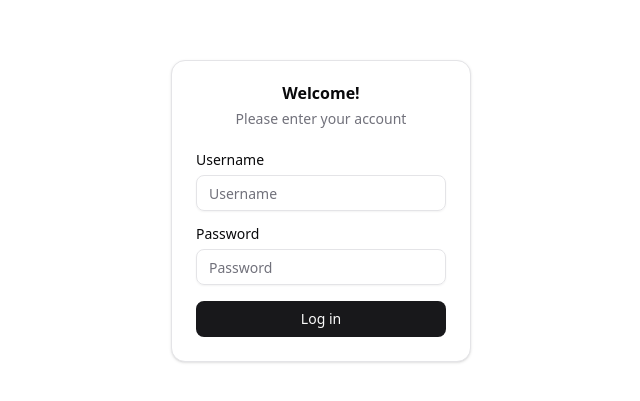
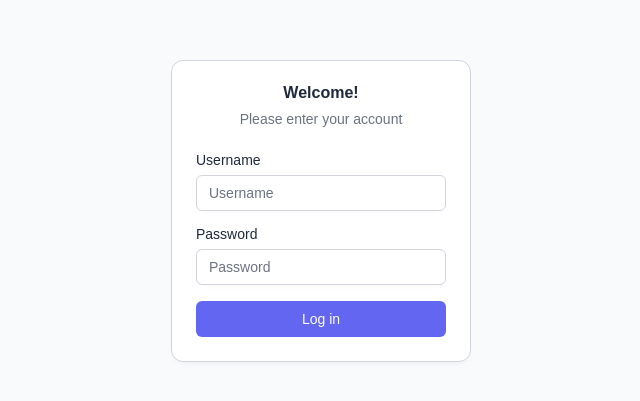
Before and after one commit to angeloyana-pub/hpe-system, a React (Vite) app in the folder client/: page /login in a window 1280 px wide. Shown: the part 189-590 px from the top of the page, without its empty margins (319-959 px from the left). Built offline with nearby package versions, Linux system fonts and the light colour scheme; no server answers.

Commit message:
feat: add custom theme and improve ui

```diff
--- a/client/src/components/data-table/data-table.jsx
+++ b/client/src/components/data-table/data-table.jsx
@@ -26,6 +26,7 @@ export function DataTable({ table, actionBar, children, className, ...props }) {
                     key={header.id}
                     colSpan={header.colSpan}
                     style={{
+                      '--background': 'var(--muted)',
                       ...getCommonPinningStyles({ column: header.column }),
                     }}
                   >
--- a/client/src/index.css
+++ b/client/src/index.css
@@ -39,75 +39,140 @@
   --color-sidebar-accent-foreground: var(--sidebar-accent-foreground);
   --color-sidebar-border: var(--sidebar-border);
   --color-sidebar-ring: var(--sidebar-ring);
+  --font-sans: IBM Plex Sans, sans-serif;
+  --font-mono: IBM Plex Mono, monospace;
+  --radius: 0.5rem;
+  --tracking-tighter: calc(var(--tracking-normal) - 0.05em);
+  --tracking-tight: calc(var(--tracking-normal) - 0.025em);
+  --tracking-wide: calc(var(--tracking-normal) + 0.025em);
+  --tracking-wider: calc(var(--tracking-normal) + 0.05em);
+  --tracking-widest: calc(var(--tracking-normal) + 0.1em);
+  --tracking-normal: var(--tracking-normal);
+  --shadow-2xl: var(--shadow-2xl);
+  --shadow-xl: var(--shadow-xl);
+  --shadow-lg: var(--shadow-lg);
+  --shadow-md: var(--shadow-md);
+  --shadow: var(--shadow);
+  --shadow-sm: var(--shadow-sm);
+  --shadow-xs: var(--shadow-xs);
+  --shadow-2xs: var(--shadow-2xs);
+  --spacing: var(--spacing);
+  --letter-spacing: var(--letter-spacing);
+  --shadow-offset-y: var(--shadow-offset-y);
+  --shadow-offset-x: var(--shadow-offset-x);
+  --shadow-spread: var(--shadow-spread);
+  --shadow-blur: var(--shadow-blur);
+  --shadow-opacity: var(--shadow-opacity);
+  --color-shadow-color: var(--shadow-color);
+  --color-destructive-foreground: var(--destructive-foreground);
 }
 
 :root {
-  --radius: 0.625rem;
-  --background: oklch(1 0 0);
-  --foreground: oklch(0.141 0.005 285.823);
+  --radius: 0.5rem;
+  --background: oklch(0.9842 0.0034 247.8575);
+  --foreground: oklch(0.2795 0.0368 260.031);
   --card: oklch(1 0 0);
-  --card-foreground: oklch(0.141 0.005 285.823);
+  --card-foreground: oklch(0.2795 0.0368 260.031);
   --popover: oklch(1 0 0);
-  --popover-foreground: oklch(0.141 0.005 285.823);
-  --primary: oklch(0.21 0.006 285.885);
-  --primary-foreground: oklch(0.985 0 0);
-  --secondary: oklch(0.967 0.001 286.375);
-  --secondary-foreground: oklch(0.21 0.006 285.885);
-  --muted: oklch(0.967 0.001 286.375);
-  --muted-foreground: oklch(0.552 0.016 285.938);
-  --accent: oklch(0.967 0.001 286.375);
-  --accent-foreground: oklch(0.21 0.006 285.885);
-  --destructive: oklch(0.577 0.245 27.325);
-  --border: oklch(0.92 0.004 286.32);
-  --input: oklch(0.92 0.004 286.32);
-  --ring: oklch(0.705 0.015 286.067);
-  --chart-1: oklch(0.7137 0.1434 254.62);
-  --chart-2: oklch(0.6 0.118 184.704);
-  --chart-3: oklch(0.398 0.07 227.392);
-  --chart-4: oklch(0.828 0.189 84.429);
-  --chart-5: oklch(0.769 0.188 70.08);
-  --sidebar: oklch(0.985 0 0);
-  --sidebar-foreground: oklch(0.141 0.005 285.823);
-  --sidebar-primary: oklch(0.21 0.006 285.885);
-  --sidebar-primary-foreground: oklch(0.985 0 0);
-  --sidebar-accent: oklch(0.967 0.001 286.375);
-  --sidebar-accent-foreground: oklch(0.21 0.006 285.885);
-  --sidebar-border: oklch(0.92 0.004 286.32);
-  --sidebar-ring: oklch(0.705 0.015 286.067);
+  --popover-foreground: oklch(0.2795 0.0368 260.031);
+  --primary: oklch(0.5854 0.2041 277.1173);
+  --primary-foreground: oklch(1 0 0);
+  --secondary: oklch(0.9276 0.0058 264.5313);
+  --secondary-foreground: oklch(0.3729 0.0306 259.7328);
+  --muted: oklch(0.967 0.0029 264.5419);
+  --muted-foreground: oklch(0.551 0.0234 264.3637);
+  --accent: oklch(0.9299 0.0334 272.7879);
+  --accent-foreground: oklch(0.3729 0.0306 259.7328);
+  --destructive: oklch(0.6368 0.2078 25.3313);
+  --border: oklch(0.8717 0.0093 258.3382);
+  --input: oklch(0.8717 0.0093 258.3382);
+  --ring: oklch(0.5854 0.2041 277.1173);
+  --chart-1: oklch(0.5854 0.2041 277.1173);
+  --chart-2: oklch(0.5106 0.2301 276.9656);
+  --chart-3: oklch(0.4568 0.2146 277.0229);
+  --chart-4: oklch(0.3984 0.1773 277.3662);
+  --chart-5: oklch(0.3588 0.1354 278.6973);
+  --sidebar: oklch(0.967 0.0029 264.5419);
+  --sidebar-foreground: oklch(0.2795 0.0368 260.031);
+  --sidebar-primary: oklch(0.5854 0.2041 277.1173);
+  --sidebar-primary-foreground: oklch(1 0 0);
+  --sidebar-accent: oklch(0.9299 0.0334 272.7879);
+  --sidebar-accent-foreground: oklch(0.3729 0.0306 259.7328);
+  --sidebar-border: oklch(0.8717 0.0093 258.3382);
+  --sidebar-ring: oklch(0.5854 0.2041 277.1173);
+  --destructive-foreground: oklch(1 0 0);
+  --shadow-color: hsl(0 0% 0%);
+  --shadow-opacity: 0.1;
+  --shadow-blur: 8px;
+  --shadow-spread: -5.5px;
+  --shadow-offset-x: 0px;
+  --shadow-offset-y: 4px;
+  --letter-spacing: 0em;
+  --spacing: 0.25rem;
+  --shadow-2xs: 0px 4px 8px -5.5px hsl(0 0% 0% / 0.05);
+  --shadow-xs: 0px 4px 8px -5.5px hsl(0 0% 0% / 0.05);
+  --shadow-sm: 0px 4px 8px -5.5px hsl(0 0% 0% / 0.1), 0px 1px 2px -6.5px hsl(0 0% 0% / 0.1);
+  --shadow: 0px 4px 8px -5.5px hsl(0 0% 0% / 0.1), 0px 1px 2px -6.5px hsl(0 0% 0% / 0.1);
+  --shadow-md: 0px 4px 8px -5.5px hsl(0 0% 0% / 0.1), 0px 2px 4px -6.5px hsl(0 0% 0% / 0.1);
+  --shadow-lg: 0px 4px 8px -5.5px hsl(0 0% 0% / 0.1), 0px 4px 6px -6.5px hsl(0 0% 0% / 0.1);
+  --shadow-xl: 0px 4px 8px -5.5px hsl(0 0% 0% / 0.1), 0px 8px 10px -6.5px hsl(0 0% 0% / 0.1);
+  --shadow-2xl: 0px 4px 8px -5.5px hsl(0 0% 0% / 0.25);
+  --tracking-normal: 0em;
 }
 
 .dark {
-  --background: oklch(0.141 0.005 285.823);
-  --foreground: oklch(0.985 0 0);
-  --card: oklch(0.21 0.006 285.885);
-  --card-foreground: oklch(0.985 0 0);
-  --popover: oklch(0.21 0.006 285.885);
-  --popover-foreground: oklch(0.985 0 0);
-  --primary: oklch(0.92 0.004 286.32);
-  --primary-foreground: oklch(0.21 0.006 285.885);
-  --secondary: oklch(0.274 0.006 286.033);
-  --secondary-foreground: oklch(0.985 0 0);
-  --muted: oklch(0.274 0.006 286.033);
-  --muted-foreground: oklch(0.705 0.015 286.067);
-  --accent: oklch(0.274 0.006 286.033);
-  --accent-foreground: oklch(0.985 0 0);
-  --destructive: oklch(0.704 0.191 22.216);
-  --border: oklch(1 0 0 / 10%);
-  --input: oklch(1 0 0 / 15%);
-  --ring: oklch(0.552 0.016 285.938);
-  --chart-1: oklch(0.488 0.243 264.376);
-  --chart-2: oklch(0.696 0.17 162.48);
-  --chart-3: oklch(0.769 0.188 70.08);
-  --chart-4: oklch(0.627 0.265 303.9);
-  --chart-5: oklch(0.645 0.246 16.439);
-  --sidebar: oklch(0.21 0.006 285.885);
-  --sidebar-foreground: oklch(0.985 0 0);
-  --sidebar-primary: oklch(0.488 0.243 264.376);
-  --sidebar-primary-foreground: oklch(0.985 0 0);
-  --sidebar-accent: oklch(0.274 0.006 286.033);
-  --sidebar-accent-foreground: oklch(0.985 0 0);
-  --sidebar-border: oklch(1 0 0 / 10%);
-  --sidebar-ring: oklch(0.552 0.016 285.938);
+  --background: oklch(0.2077 0.0398 265.7549);
+  --foreground: oklch(0.9288 0.0126 255.5078);
+  --card: oklch(0.2795 0.0368 260.031);
+  --card-foreground: oklch(0.9288 0.0126 255.5078);
+  --popover: oklch(0.2795 0.0368 260.031);
+  --popover-foreground: oklch(0.9288 0.0126 255.5078);
+  --primary: oklch(0.6801 0.1583 276.9349);
+  --primary-foreground: oklch(0.2077 0.0398 265.7549);
+  --secondary: oklch(0.3351 0.0331 260.912);
+  --secondary-foreground: oklch(0.8717 0.0093 258.3382);
+  --muted: oklch(0.2427 0.0381 259.9437);
+  --muted-foreground: oklch(0.7137 0.0192 261.3246);
+  --accent: oklch(0.3729 0.0306 259.7328);
+  --accent-foreground: oklch(0.8717 0.0093 258.3382);
+  --destructive: oklch(0.6368 0.2078 25.3313);
+  --border: oklch(0.4461 0.0263 256.8018);
+  --input: oklch(0.4461 0.0263 256.8018);
+  --ring: oklch(0.6801 0.1583 276.9349);
+  --chart-1: oklch(0.6801 0.1583 276.9349);
+  --chart-2: oklch(0.5854 0.2041 277.1173);
+  --chart-3: oklch(0.5106 0.2301 276.9656);
+  --chart-4: oklch(0.4568 0.2146 277.0229);
+  --chart-5: oklch(0.3984 0.1773 277.3662);
+  --sidebar: oklch(0.2795 0.0368 260.031);
+  --sidebar-foreground: oklch(0.9288 0.0126 255.5078);
+  --sidebar-primary: oklch(0.6801 0.1583 276.9349);
+  --sidebar-primary-foreground: oklch(0.2077 0.0398 265.7549);
+  --sidebar-accent: oklch(0.3729 0.0306 259.7328);
+  --sidebar-accent-foreground: oklch(0.8717 0.0093 258.3382);
+  --sidebar-border: oklch(0.4461 0.0263 256.8018);
+  --sidebar-ring: oklch(0.6801 0.1583 276.9349);
+  --destructive-foreground: oklch(0.2077 0.0398 265.7549);
+  --radius: 0.5rem;
+  --font-sans: Inter, sans-serif;
+  --font-serif: Merriweather, serif;
+  --font-mono: JetBrains Mono, monospace;
+  --shadow-color: hsl(0 0% 0%);
+  --shadow-opacity: 0.1;
+  --shadow-blur: 8px;
+  --shadow-spread: -5.5px;
+  --shadow-offset-x: 0px;
+  --shadow-offset-y: 4px;
+  --letter-spacing: 0em;
+  --spacing: 0.25rem;
+  --shadow-2xs: 0px 4px 8px -5.5px hsl(0 0% 0% / 0.05);
+  --shadow-xs: 0px 4px 8px -5.5px hsl(0 0% 0% / 0.05);
+  --shadow-sm: 0px 4px 8px -5.5px hsl(0 0% 0% / 0.1), 0px 1px 2px -6.5px hsl(0 0% 0% / 0.1);
+  --shadow: 0px 4px 8px -5.5px hsl(0 0% 0% / 0.1), 0px 1px 2px -6.5px hsl(0 0% 0% / 0.1);
+  --shadow-md: 0px 4px 8px -5.5px hsl(0 0% 0% / 0.1), 0px 2px 4px -6.5px hsl(0 0% 0% / 0.1);
+  --shadow-lg: 0px 4px 8px -5.5px hsl(0 0% 0% / 0.1), 0px 4px 6px -6.5px hsl(0 0% 0% / 0.1);
+  --shadow-xl: 0px 4px 8px -5.5px hsl(0 0% 0% / 0.1), 0px 8px 10px -6.5px hsl(0 0% 0% / 0.1);
+  --shadow-2xl: 0px 4px 8px -5.5px hsl(0 0% 0% / 0.25);
 }
 
 @layer base {
@@ -116,5 +181,6 @@
   }
   body {
     @apply bg-background text-foreground;
+    letter-spacing: var(--tracking-normal);
   }
 }
--- a/client/src/routes/(app)/orders/page.jsx
+++ b/client/src/routes/(app)/orders/page.jsx
@@ -1,5 +1,6 @@
 import { useEffect, useMemo, useState } from 'react';
 
+import { Separator } from '@/components/ui/separator';
 import { SidebarInset, SidebarTrigger } from '@/components/ui/sidebar';
 import { useDeleteOrder } from '@/features/orders/mutations';
 import { useOrders } from '@/features/orders/queries';
@@ -22,8 +23,9 @@ function Orders() {
 
   return (
     <SidebarInset>
-      <header className="p-4 sticky h-14 top-0 flex items-center z-2 bg-background border-b gap-2">
+      <header className="p-4 sticky h-14 top-0 flex items-center z-2 bg-background border-b">
         <SidebarTrigger />
+        <Separator orientation="vertical" className="ml-2 mr-4" />
         Orders
       </header>
       <div className="p-4 space-y-4">
--- a/client/src/routes/(app)/parts/page.jsx
+++ b/client/src/routes/(app)/parts/page.jsx
@@ -1,6 +1,7 @@
 import { useEffect, useMemo, useState } from 'react';
 
 import { DataTableSkeleton } from '@/components/data-table/data-table-skeleton';
+import { Separator } from '@/components/ui/separator';
 import { SidebarInset, SidebarTrigger } from '@/components/ui/sidebar';
 import { useDeletePart } from '@/features/parts/mutations';
 import { useParts } from '@/features/parts/queries';
@@ -30,8 +31,9 @@ function Parts() {
 
   return (
     <SidebarInset>
-      <header className="p-4 sticky h-14 top-0 flex items-center z-2 bg-background border-b gap-2">
+      <header className="p-4 sticky h-14 top-0 flex items-center z-2 bg-background border-b">
         <SidebarTrigger />
+        <Separator orientation="vertical" className="ml-2 mr-4" />
         Parts
       </header>
       <div className="p-4 space-y-4">
--- a/client/src/routes/(app)/point-of-sale/page.jsx
+++ b/client/src/routes/(app)/point-of-sale/page.jsx
@@ -1,3 +1,4 @@
+import { Separator } from '@/components/ui/separator';
 import { SidebarInset, SidebarTrigger } from '@/components/ui/sidebar';
 
 import { CartProvider } from './_components/cart-context';
@@ -7,8 +8,9 @@ import { PartsList } from './_components/parts-list';
 function PointOfSale() {
   return (
     <SidebarInset className="h-svh">
-      <header className="p-4 sticky h-14 top-0 flex items-center z-2 bg-background border-b gap-2">
+      <header className="p-4 sticky h-14 top-0 flex items-center z-2 bg-background border-b">
         <SidebarTrigger />
+        <Separator orientation="vertical" className="ml-2 mr-4" />
         Point of Sale
       </header>
       <CartProvider>
--- a/client/src/routes/(app)/purchases/page.jsx
+++ b/client/src/routes/(app)/purchases/page.jsx
@@ -1,5 +1,6 @@
 import { useEffect, useMemo, useState } from 'react';
 
+import { Separator } from '@/components/ui/separator';
 import { SidebarInset, SidebarTrigger } from '@/components/ui/sidebar';
 import { useDeletePurchase } from '@/features/purchases/mutations';
 import { usePurchases } from '@/features/purchases/queries';
@@ -22,8 +23,9 @@ function Purchases() {
 
   return (
     <SidebarInset>
-      <header className="p-4 sticky h-14 top-0 flex items-center z-2 bg-background border-b gap-2">
+      <header className="p-4 sticky h-14 top-0 flex items-center z-2 bg-background border-b">
         <SidebarTrigger />
+        <Separator orientation="vertical" className="ml-2 mr-4" />
         Purchases
       </header>
       <div className="p-4 space-y-4">
--- a/client/src/routes/(app)/reports/page.jsx
+++ b/client/src/routes/(app)/reports/page.jsx
@@ -6,6 +6,7 @@ import { useMemo } from 'react';
 import { Button } from '@/components/ui/button';
 import { Calendar } from '@/components/ui/calendar';
 import { Popover, PopoverContent, PopoverTrigger } from '@/components/ui/popover';
+import { Separator } from '@/components/ui/separator';
 import { SidebarInset, SidebarTrigger } from '@/components/ui/sidebar';
 import { cn } from '@/lib/utils';
 
@@ -28,8 +29,9 @@ function Reports() {
 
   return (
     <SidebarInset>
-      <header className="p-4 sticky h-14 top-0 flex items-center z-2 bg-background border-b gap-2">
+      <header className="p-4 sticky h-14 top-0 flex items-center z-2 bg-background border-b">
         <SidebarTrigger />
+        <Separator orientation="vertical" className="ml-2 mr-4" />
         Reports
       </header>
       <div className="p-4 space-y-4">
--- a/client/src/routes/(app)/suppliers/page.jsx
+++ b/client/src/routes/(app)/suppliers/page.jsx
@@ -1,5 +1,6 @@
 import { useEffect, useMemo, useState } from 'react';
 
+import { Separator } from '@/components/ui/separator';
 import { SidebarInset, SidebarTrigger } from '@/components/ui/sidebar';
 import { useDeleteSupplier } from '@/features/suppliers/mutations';
 import { useSuppliers } from '@/features/suppliers/queries';
@@ -22,8 +23,9 @@ function Suppliers() {
 
   return (
     <SidebarInset>
-      <header className="p-4 sticky h-14 top-0 flex items-center z-2 bg-background border-b gap-2">
+      <header className="p-4 sticky h-14 top-0 flex items-center z-2 bg-background border-b">
         <SidebarTrigger />
+        <Separator orientation="vertical" className="ml-2 mr-4" />
         Suppliers
       </header>
       <div className="p-4 space-y-4">
--- a/client/src/routes/(app)/tags/page.jsx
+++ b/client/src/routes/(app)/tags/page.jsx
@@ -1,5 +1,6 @@
 import { useEffect, useMemo, useState } from 'react';
 
+import { Separator } from '@/components/ui/separator';
 import { SidebarInset, SidebarTrigger } from '@/components/ui/sidebar';
 import { useDeleteTag } from '@/features/tags/mutations';
 import { useTags } from '@/features/tags/queries';
@@ -22,8 +23,9 @@ function Tags() {
 
   return (
     <SidebarInset>
-      <header className="p-4 sticky h-14 top-0 flex items-center z-2 bg-background border-b gap-2">
+      <header className="p-4 sticky h-14 top-0 flex items-center z-2 bg-background border-b">
         <SidebarTrigger />
+        <Separator orientation="vertical" className="ml-2 mr-4" />
         Tags
       </header>
       <div className="p-4 space-y-4">
```
Also changed, not shown: client/src/routes/(app)/dashboard/page.jsx (+27 -10 lines).
